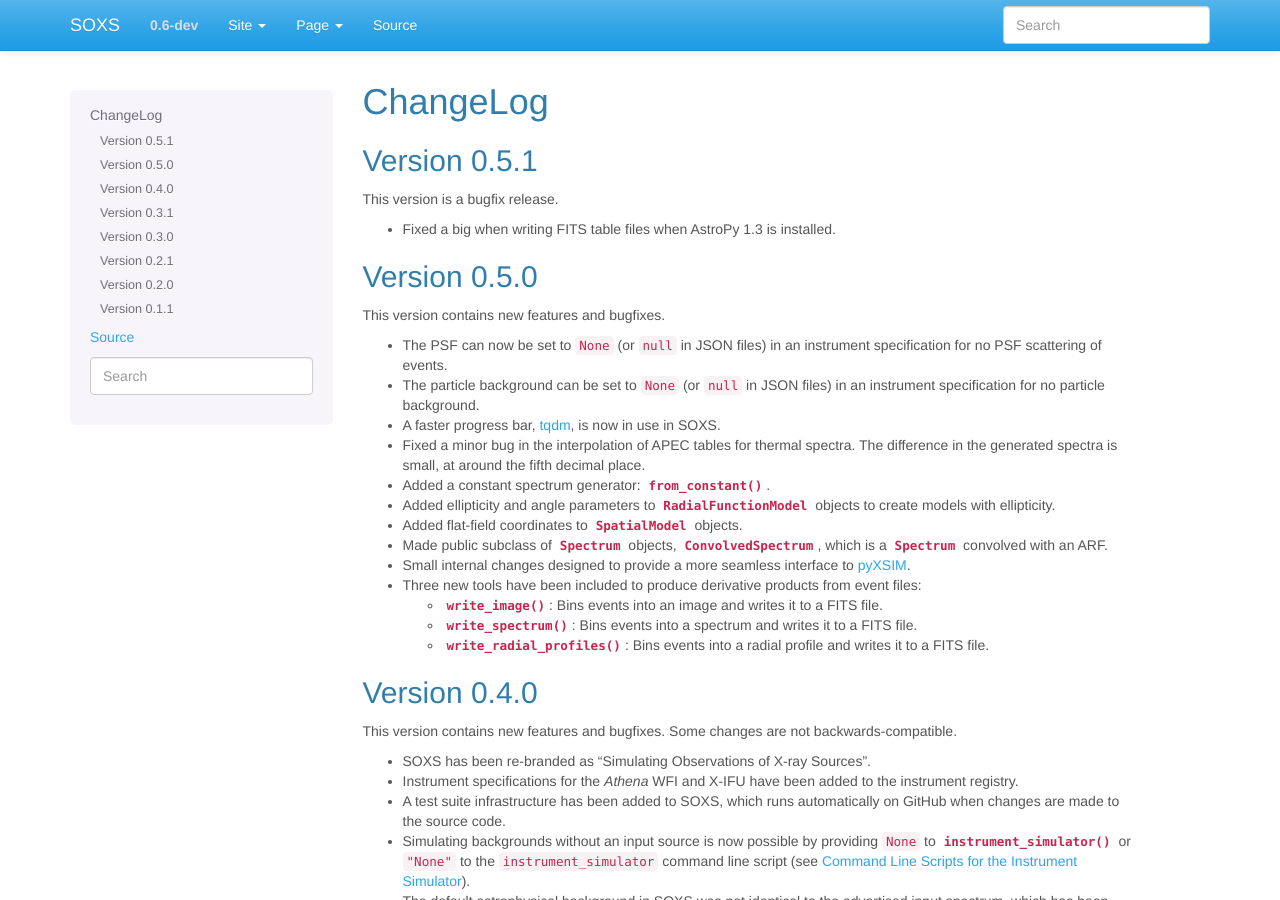
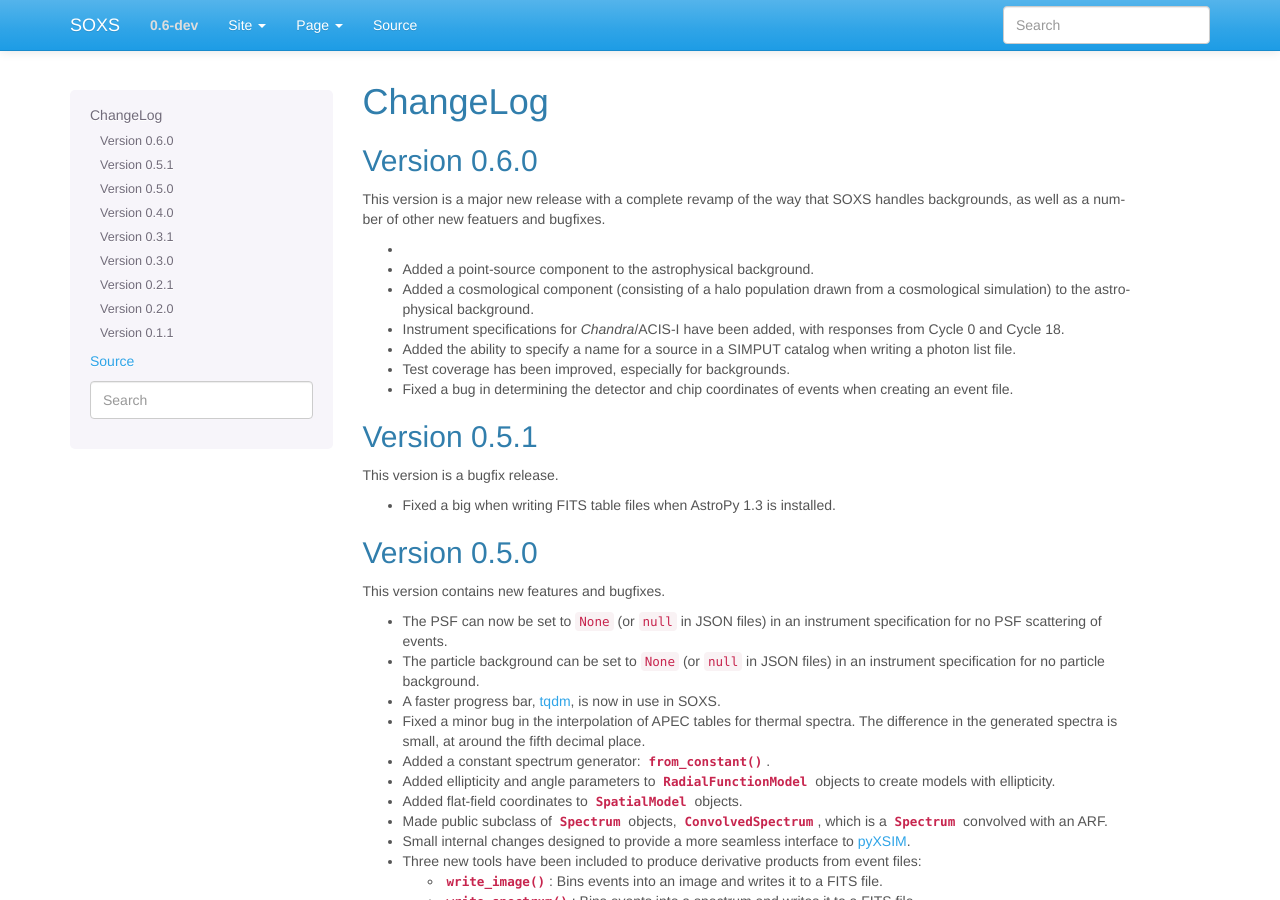
Before and after one commit to lynx-x-ray-observatory/soxs, a Sphinx documentation site: the page built from doc/source/changelog.rst, in a window 1280 px wide and 900 px high. Built offline with Sphinx 7.4.7, drawn with Linux system fonts in a browser that asks for light colours; some of the changed lines change nothing that is shown.

Commit message:
Updating changelog, but still not finished

```diff
--- a/doc/source/changelog.rst
+++ b/doc/source/changelog.rst
@@ -2,6 +2,25 @@
 
 ChangeLog
 =========
+
+Version 0.6.0
+-------------
+
+This version is a major new release with a complete revamp of the way that
+SOXS handles backgrounds, as well as a number of other new featuers and
+bugfixes.
+
+*
+* Added a point-source component to the astrophysical background.
+* Added a cosmological component (consisting of a halo population drawn from
+  a cosmological simulation) to the astrophysical background.
+* Instrument specifications for *Chandra*/ACIS-I have been added, with responses
+  from Cycle 0 and Cycle 18.
+* Added the ability to specify a name for a source in a SIMPUT catalog when
+  writing a photon list file.
+* Test coverage has been improved, especially for backgrounds.
+* Fixed a bug in determining the detector and chip coordinates of events when
+  creating an event file.
 
 Version 0.5.1
 -------------
@@ -15,59 +34,72 @@ Version 0.5.0
 
 This version contains new features and bugfixes.
 
-* The PSF can now be set to ``None`` (or ``null`` in JSON files) in an instrument specification
-  for no PSF scattering of events.
-* The particle background can be set to ``None`` (or ``null`` in JSON files) in an instrument
-  specification for no particle background.
-* A faster progress bar, `tqdm <https://github.com/tqdm/tqdm>`_, is now in use in SOXS.
-* Fixed a minor bug in the interpolation of APEC tables for thermal spectra. The difference in
-  the generated spectra is small, at around the fifth decimal place.
+* The PSF can now be set to ``None`` (or ``null`` in JSON files) in an
+  instrument specification for no PSF scattering of events.
+* The particle background can be set to ``None`` (or ``null`` in JSON files) in
+  an instrument specification for no particle background.
+* A faster progress bar, `tqdm <https://github.com/tqdm/tqdm>`_, is now in use
+  in SOXS.
+* Fixed a minor bug in the interpolation of APEC tables for thermal spectra. The
+  difference in the generated spectra is small, at around the fifth decimal
+  place.
 * Added a constant spectrum generator: :meth:`~soxs.spectra.Spectrum.from_constant`.
-* Added ellipticity and angle parameters to :class:`~soxs.spatial.RadialFunctionModel` objects
-  to create models with ellipticity.
+* Added ellipticity and angle parameters to :class:`~soxs.spatial.RadialFunctionModel`
+  objects to create models with ellipticity.
 * Added flat-field coordinates to :class:`~soxs.spatial.SpatialModel` objects.
-* Made public subclass of :class:`~soxs.spectra.Spectrum` objects, :class:`~soxs.spectra.ConvolvedSpectrum`,
-  which is a :class:`~soxs.spectra.Spectrum` convolved with an ARF.
+* Made public subclass of :class:`~soxs.spectra.Spectrum` objects,
+  :class:`~soxs.spectra.ConvolvedSpectrum`, which is a :class:`~soxs.spectra.Spectrum`
+  convolved with an ARF.
 * Small internal changes designed to provide a more seamless interface to
   `pyXSIM <http://hea-www.cfa.harvard.edu/~jzuhone/pyxsim>`_.
-* Three new tools have been included to produce derivative products from event files:
+* Three new tools have been included to produce derivative products from event
+  files:
 
-  * :func:`~soxs.events.write_image`: Bins events into an image and writes it to a FITS file.
-  * :func:`~soxs.events.write_spectrum`: Bins events into a spectrum and writes it to a FITS file.
-  * :func:`~soxs.events.write_radial_profiles`: Bins events into a radial profile and writes it to a FITS file.
+  * :func:`~soxs.events.write_image`: Bins events into an image and writes it to
+    a FITS file.
+  * :func:`~soxs.events.write_spectrum`: Bins events into a spectrum and writes it
+    to a FITS file.
+  * :func:`~soxs.events.write_radial_profiles`: Bins events into a radial
+    profile and writes it to a FITS file.
 
 Version 0.4.0
 -------------
 
-This version contains new features and bugfixes. Some changes are not backwards-compatible.
+This version contains new features and bugfixes. Some changes are not
+backwards-compatible.
 
 * SOXS has been re-branded as "Simulating Observations of X-ray Sources".
-* Instrument specifications for the *Athena* WFI and X-IFU have been added to the instrument registry.
-* A test suite infrastructure has been added to SOXS, which runs automatically on GitHub when changes
-  are made to the source code.
-* Simulating backgrounds without an input source is now possible by providing ``None`` to
-  :func:`~soxs.instrument.instrument_simulator` or ``"None"`` to the ``instrument_simulator`` command
-  line script (see :ref:`cmd-instrument`).
-* The default astrophysical background in SOXS was not identical to the advertised input spectrum, which
-  has been fixed.
-* The options for dealing with background have been restricted. Backgrounds can now only be turned on
-  and off. The keyword arguments to :func:`~soxs.instrument.instrument_simulator` for dealing with
-  background have been correspondingly modified (see :ref:`instrument` and :ref:`cmd-instrument`). This
-  is a backwards-incompatible change.
-* The default version of APEC in :class:`~soxs.spectra.ApecGenerator` is now version 2.0.2, to match
-  XSPEC.
-* A new option has been added to the instrument specification to turn dithering on and off by default
-  for a given instrument. Please change instrument specification JSON files accordingly.
-* Instead of the plate scale, the instrument field of view is specified in the instrument specification,
-  and the plate scale is calculated from this and the number of pixels. Please change instrument
+* Instrument specifications for the *Athena* WFI and X-IFU have been added to
+  the instrument registry.
+* A test suite infrastructure has been added to SOXS, which runs automatically
+  on GitHub when changes are made to the source code.
+* Simulating backgrounds without an input source is now possible by providing
+  ``None`` to :func:`~soxs.instrument.instrument_simulator` or ``"None"`` to the
+  ``instrument_simulator`` command line script (see :ref:`cmd-instrument`).
+* The default astrophysical background in SOXS was not identical to the
+  advertised input spectrum, which has been fixed.
+* The options for dealing with background have been restricted. Backgrounds can
+  now only be turned on and off. The keyword arguments to
+  :func:`~soxs.instrument.instrument_simulator` for dealing with background have
+  been correspondingly modified (see :ref:`instrument` and
+  :ref:`cmd-instrument`). This is a backwards-incompatible change.
+* The default version of APEC in :class:`~soxs.spectra.ApecGenerator` is now
+  version 2.0.2, to match XSPEC.
+* A new option has been added to the instrument specification to turn dithering
+  on and off by default for a given instrument. Please change instrument
   specification JSON files accordingly.
+* Instead of the plate scale, the instrument field of view is specified in the
+  instrument specification, and the plate scale is calculated from this and the
+  number of pixels. Please change instrument specification JSON files
+  accordingly.
 
 Version 0.3.1
 -------------
 
 This is a bugfix release.
 
-* The RMF for the HDXI was updated so that the binning between it and the HDXI ARFs is consistent.
+* The RMF for the HDXI was updated so that the binning between it and the HDXI
+  ARFs is consistent.
 * Various small edits to the documentation were made.
 
 Version 0.3.0
@@ -75,34 +107,43 @@ Version 0.3.0
 
 This version contains new features and bugfixes.
 
-* An *Athena*-like microcalorimeter background is now the default particle background for all microcalorimeter models.
-* All instrumental backgrounds now have a dependence on the focal length. The focal length is now an element of the
-  instrument specification.
-* The names of the instruments in the instrument registry were made consistent with their associated keys.
-* A convenience function, :meth:`~soxs.spectra.Spectrum.get_flux_in_band`, has been added.
-* A new method of generating a spectrum from an XSPEC script, :meth:`~soxs.spectra.Spectrum.from_xspec_script`, has been added.
-* The :meth:`~soxs.spectra.Spectrum.from_xspec` method has been renamed to :meth:`~soxs.spectra.Spectrum.from_xspec_model`.
-* Removed unnecessary commas between coordinate values from the examples in :ref:`cmd-spatial`.
-* Added a new capability to create a SIMPUT file from an ASCII table of RA, Dec, and energy,
-  in the ``make_phlist_from_ascii`` command-line script.
-* Added a new class for creating rectangle/line-shaped sources, :class:`~soxs.spatial.RectangleModel`, and a corresponding
-  command-line script, ``make_rectangle_source``.
-* The signature of ``write_photon_list`` has changed to accept a ``flux`` argument instead of exposure time and area.
+* An *Athena*-like microcalorimeter background is now the default particle
+  background for all microcalorimeter models.
+* All instrumental backgrounds now have a dependence on the focal length. The
+  focal length is now an element of the instrument specification.
+* The names of the instruments in the instrument registry were made consistent
+  with their associated keys.
+* A convenience function, :meth:`~soxs.spectra.Spectrum.get_flux_in_band`, has
+  been added.
+* A new method of generating a spectrum from an XSPEC script,
+  :meth:`~soxs.spectra.Spectrum.from_xspec_script`, has been added.
+* The :meth:`~soxs.spectra.Spectrum.from_xspec` method has been renamed to
+  :meth:`~soxs.spectra.Spectrum.from_xspec_model`.
+* Removed unnecessary commas between coordinate values from the examples in
+  :ref:`cmd-spatial`.
+* Added a new capability to create a SIMPUT file from an ASCII table of RA, Dec,
+  and energy, in the ``make_phlist_from_ascii`` command-line script.
+* Added a new class for creating rectangle/line-shaped sources,
+  :class:`~soxs.spatial.RectangleModel`, and a corresponding command-line
+  script, ``make_rectangle_source``.
+* The signature of ``write_photon_list`` has changed to accept a ``flux``
+  argument instead of exposure time and area.
 
 Version 0.2.1
 -------------
 
 This is a bugfix release.
 
-* The supporting files (ARFs, RMFs, spectral files, etc.) were not being bundled properly in previous versions.
+* The supporting files (ARFs, RMFs, spectral files, etc.) were not being bundled
+  properly in previous versions.
 
 Version 0.2.0
 -------------
 
 This version contains new features.
 
-* New ARFs corresponding to various configurations of the mirrors have been added and the old ARFs have been
-  removed (November 1st, 2016).
+* New ARFs corresponding to various configurations of the mirrors have been
+  added and the old ARFs have been removed (November 1st, 2016).
 * Documentation now includes references to ways of getting help and the license.
 
 Version 0.1.1
```
